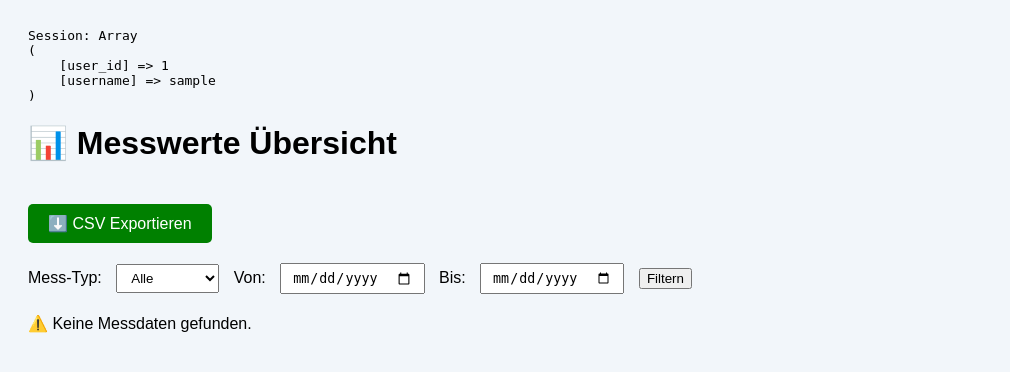
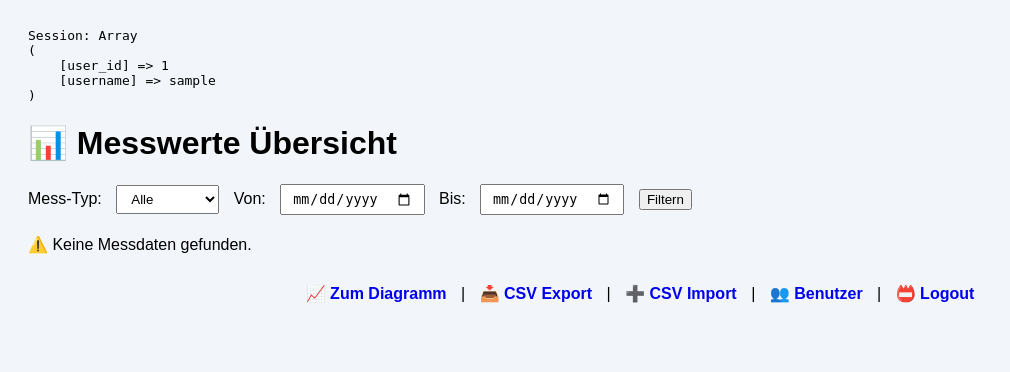
Before and after one commit to Vanilloix/PHP-Projekt, a PHP site: page / in a window 1280 px wide. Shown: the top 372 px of the page, without its empty margins (0-1010 px from the left). Run offline with PHP 8.4, Linux system fonts and the light colour scheme; the visitor is signed in with stand-in values (Sample User, id 1); data that the repository does not hold is empty.

Commit message:
Footer-Navigation gestylt & Benutzerbereich bei Login eingebunden

```diff
--- a/index.php
+++ b/index.php
@@ -1,9 +1,6 @@
 <?php
 require_once 'session.php';
 require_once 'config/db.php';
-
-ini_set('display_errors', 1);
-error_reporting(E_ALL);
 
 // Filter lesen
 $typeFilter = isset($_GET['type']) ? $_GET['type'] : '';
@@ -54,32 +51,6 @@ $data = $stmt->fetchAll(PDO::FETCH_ASSOC);
 
 <h1>📊 Messwerte Übersicht</h1>
 
-<!-- 🔘 CSV Export Button + Style -->
-<style>
-  .export-btn {
-    margin: 20px 0;
-    padding: 10px 20px;
-    background: green;
-    color: white;
-    font-size: 16px;
-    border: none;
-    border-radius: 5px;
-    cursor: pointer;
-    transition: background 0.2s ease, transform 0.2s ease;
-  }
-
-  .export-btn:hover {
-    background: darkgreen;
-    transform: scale(1.03);
-  }
-</style>
-
-<a href="export.php" style="text-decoration: none;">
-  <button class="export-btn">⬇️ CSV Exportieren</button>
-</a>
-
-
-
 <!-- Filterformular -->
 <form method="get" action="index.php">
     <label for="type">Mess-Typ:</label>
@@ -129,5 +100,23 @@ $data = $stmt->fetchAll(PDO::FETCH_ASSOC);
     <p>⚠️ Keine Messdaten gefunden.</p>
 <?php endif; ?>
 
-</body>
-</html>
+<!-- Footer Navigation -->
+<div style="margin-top: 30px; text-align: center;">
+    <a href="diagramm.php" style="margin: 0 10px; text-decoration: none;">
+        📈 <strong>Zum Diagramm</strong>
+    </a> |
+    <a href="export.php" style="margin: 0 10px; text-decoration: none;">
+        📥 <strong>CSV Export</strong>
+    </a> |
+    <a href="import.php" style="margin: 0 10px; text-decoration: none;">
+        ➕ <strong>CSV Import</strong>
+    </a>
+    <?php if (isset($_SESSION['user_id'])): ?>
+        | <a href="users.php" style="margin: 0 10px; text-decoration: none;">
+            👥 <strong>Benutzer</strong>
+        </a>
+        | <a href="logout.php" style="margin: 0 10px; text-decoration: none;">
+            📛 <strong>Logout</strong>
+        </a>
+    <?php endif; ?>
+</div>
```
